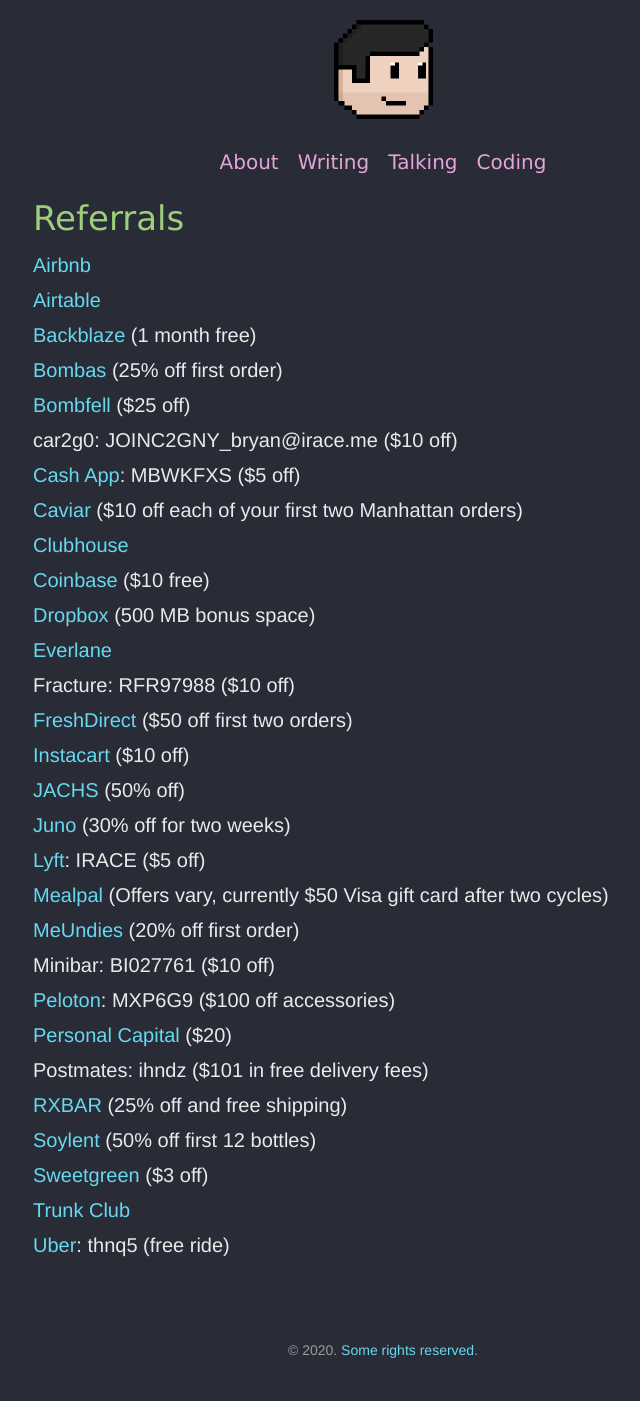
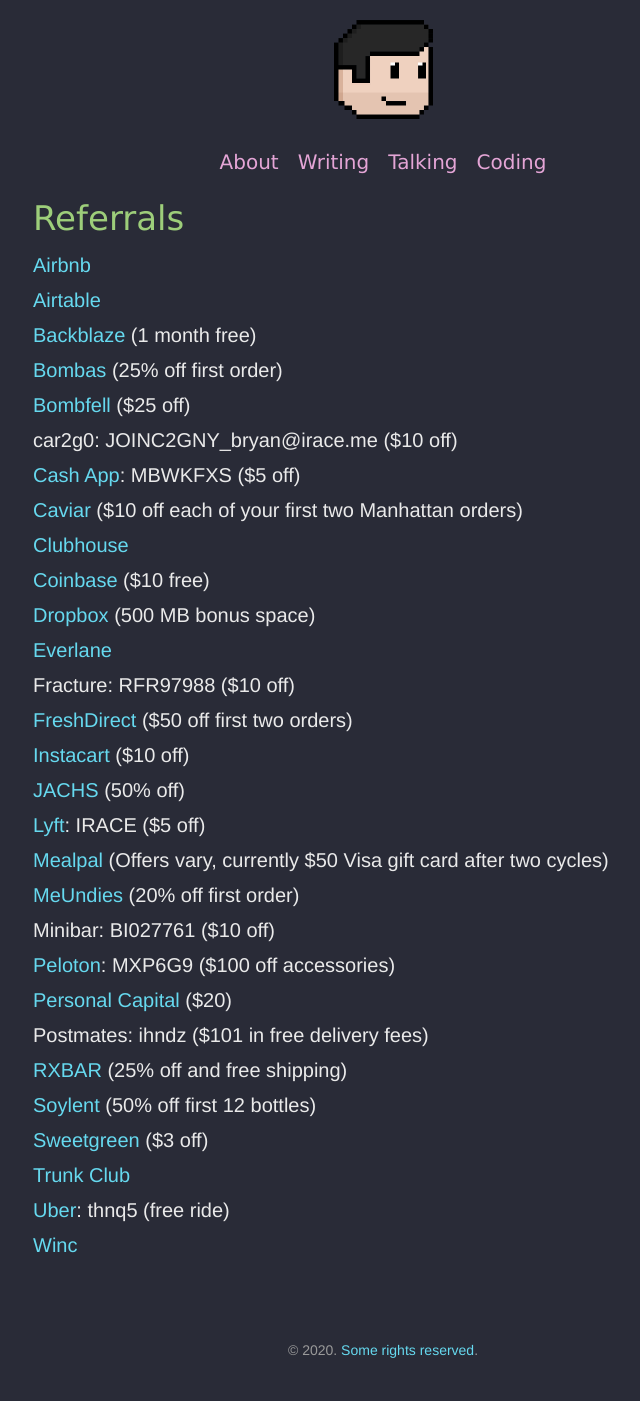
Before and after one commit to irace/irace.github.com, a Jekyll site: the page built from referrals.md, in a window 1280 px wide. Shown: the whole page, without its empty margins (257-897 px from the left). Built offline with Jekyll 4.4.1, drawn with Linux system fonts in a browser that asks for light colours.

Commit message:
Add Winc referral

```diff
--- a/referrals.md
+++ b/referrals.md
@@ -7,28 +7,28 @@
 - [Airtable](https://airtable.com/invite/r/CwMMir3M)
 - [Backblaze](https://secure.backblaze.com/r/01vy1j) (1 month free)
 - [Bombas](http://refer.bombas.com/x/52D27X) (25% off first order)
-- [Bombfell](https://bombfell.com/?rc=480709OqTbn) ($25 off)
-- car2g0: JOINC2GNY_bryan@irace.me ($10 off)
-- [Cash App](https://cash.me/app/MBWKFXS): MBWKFXS ($5 off)
-- [Caviar](https://www.trycaviar.com/r/f06r54?s=web) ($10 off each of your first two Manhattan orders)
+- [Bombfell](https://bombfell.com/?rc=480709OqTbn) (\$25 off)
+- car2g0: JOINC2GNY_bryan@irace.me (\$10 off)
+- [Cash App](https://cash.me/app/MBWKFXS): MBWKFXS (\$5 off)
+- [Caviar](https://www.trycaviar.com/r/f06r54?s=web) (\$10 off each of your first two Manhattan orders)
 - [Clubhouse](http://r.clbh.se/mveqbLJ)
-- [Coinbase](https://www.coinbase.com/join/529cc96243bb6bfb760000e8) ($10 free)
+- [Coinbase](https://www.coinbase.com/join/529cc96243bb6bfb760000e8) (\$10 free)
 - [Dropbox](https://db.tt/PNFeXTxb) (500 MB bonus space)
 - [Everlane](https://www.everlane.com/r/bryanirace)
-- Fracture: RFR97988 ($10 off)
-- [FreshDirect](https://refer.freshdirect.com/s/bryan) ($50 off first two orders)
-- [Instacart](https://inst.cr/t/T7njvHHcW) ($10 off)
+- Fracture: RFR97988 (\$10 off)
+- [FreshDirect](https://refer.freshdirect.com/s/bryan) (\$50 off first two orders)
+- [Instacart](https://inst.cr/t/T7njvHHcW) (\$10 off)
 - [JACHS](http://fbuy.me/iVU64) (50% off)
-- [Juno](https://join.gojuno.com/XAEa2Z9f8K) (30% off for two weeks)
-- [Lyft](https://www.lyft.com/invite/IRACE): IRACE ($5 off)
-- [Mealpal](https://mealpal.com/bryanirace) (Offers vary, currently $50 Visa gift card after two cycles)
+- [Lyft](https://www.lyft.com/invite/IRACE): IRACE (\$5 off)
+- [Mealpal](https://mealpal.com/bryanirace) (Offers vary, currently \$50 Visa gift card after two cycles)
 - [MeUndies](http://getcomfy.in/ghS3h) (20% off first order)
-- Minibar: BI027761 ($10 off)
-- [Peloton](https://www.pelotoncycle.com/referrals/MXP6G9): MXP6G9 ($100 off accessories)
-- [Personal Capital](https://share.personalcapital.com/x/N8qT1U) ($20)
-- Postmates: ihndz ($101 in free delivery fees)
+- Minibar: BI027761 (\$10 off)
+- [Peloton](https://www.pelotoncycle.com/referrals/MXP6G9): MXP6G9 (\$100 off accessories)
+- [Personal Capital](https://share.personalcapital.com/x/N8qT1U) (\$20)
+- Postmates: ihndz (\$101 in free delivery fees)
 - [RXBAR](http://rxbar.me/juoty) (25% off and free shipping)
 - [Soylent](soy.lt/r/bJs7WOLaJP) (50% off first 12 bottles)
-- [Sweetgreen](https://www.thelevelup.com/c/EM-S2EKOLR5FT) ($3 off)
+- [Sweetgreen](https://www.thelevelup.com/c/EM-S2EKOLR5FT) (\$3 off)
 - [Trunk Club](https://www.trunkclub.com/my/invite/9WCPMS)
 - [Uber](https://www.uber.com/invite/thnq5): thnq5 (free ride)
+- [Winc](https://www.winc.com/hi/uvavi4dzga4)
```
